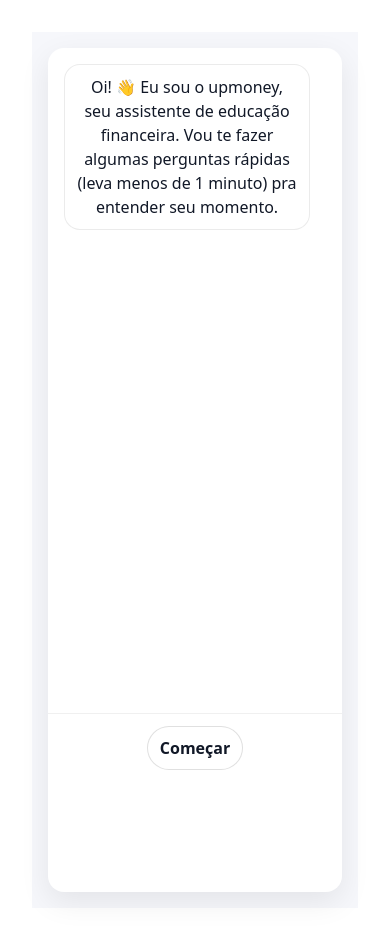
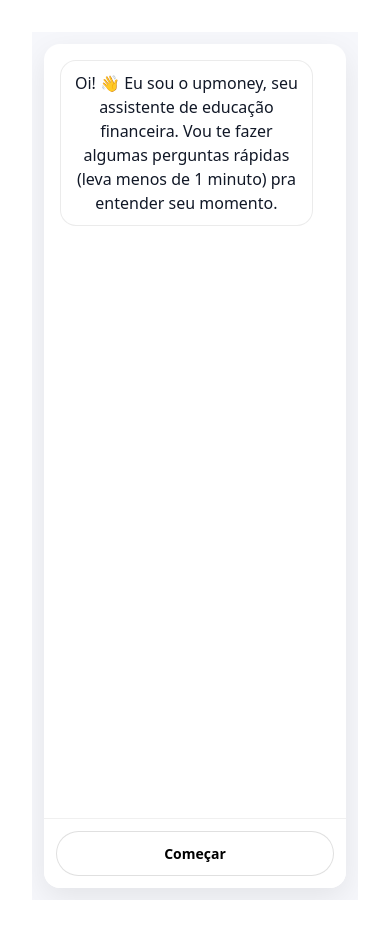
Before and after one commit to eszbrasil-create/onboarding-upmoney, a React (Vite) app: page / in a window 390 px wide. Built offline with nearby package versions, Linux system fonts and the light colour scheme.

Commit message:
fix mobile layout + sticky options

```diff
--- a/src/App.jsx
+++ b/src/App.jsx
@@ -1,13 +1,5 @@
 import { useEffect, useMemo, useRef, useState } from "react";
 import "./App.css";
-
-/**
- * ✅ Seu código como base
- * ✅ Step final com link tratado como "ação" (abrir Calendly)
- * ✅ Não grava o link como resposta do usuário
- */
-
-const CALENDLY_URL = "https://calendly.com/upmoney/meu-primeiro-dividendo";
 
 const FLOW = [
   {
@@ -78,13 +70,7 @@
   {
     id: "monthly",
     bot: "E por mês, quanto você consegue investir (aprox.)?",
-    options: [
-      "R$ 0 por enquanto",
-      "Até R$ 100",
-      "R$ 100 – R$ 300",
-      "R$ 300 – R$ 800",
-      "Acima de R$ 800",
-    ],
+    options: ["R$ 0 por enquanto", "Até R$ 100", "R$ 100 – R$ 300", "R$ 300 – R$ 800", "Acima de R$ 800"],
   },
   {
     id: "time",
@@ -136,12 +122,10 @@
     bot: "E você prefere aprender como?",
     options: ["Passo a passo bem simples", "Resumo rápido + ação prática", "Explicação completa", "Um pouco de tudo"],
   },
-
-  // ✅ Step final: opção "Agendar agora" (ação) + Recomeçar
   {
     id: "done",
-    bot: "Perfeito ✅ Já entendi seu perfil.\nAgora clique no botão abaixo para agendar seu primeiro acompanhamento:",
-    options: ["📅 Agendar agora", "Recomeçar"],
+    bot: "Perfeito ✅ Já entendi seu perfil. Agora voce pode clicar no link abaixo e agendar seu primeiro acompnhamento.",
+    options: ["https://calendly.com/upmoney/meu-primeiro-dividendo", "Recomeçar"],
   },
 ];
 
@@ -160,6 +144,7 @@
     if (didInit.current) return;
     didInit.current = true;
     pushBot(FLOW[0].bot);
+    // eslint-disable-next-line react-hooks/exhaustive-deps
   }, []);
 
   useEffect(() => {
@@ -188,18 +173,14 @@
   }
 
   function handleOptionClick(opt) {
-    // ✅ ação: abrir Calendly
-    if (opt === "📅 Agendar agora") {
-      // não grava como resposta, não avança step
-      window.open(CALENDLY_URL, "_blank", "noopener,noreferrer");
-      // opcional: mostrar mensagem no chat confirmando
-      pushUser("Quero agendar agora");
-      pushBot("Perfeito! ✅ Abri o link de agendamento pra você. Assim que escolher o horário, me avise no WhatsApp.");
+    if (opt === "Recomeçar") {
+      resetFlow();
       return;
     }
 
-    if (opt === "Recomeçar") {
-      resetFlow();
+    // se for link, abre em nova aba e não segue o fluxo
+    if (typeof opt === "string" && opt.startsWith("http")) {
+      window.open(opt, "_blank", "noopener,noreferrer");
       return;
     }
 
@@ -212,18 +193,10 @@
     let next = step + 1;
 
     // regras de pulo (mantidas)
-    if (
-      FLOW[next]?.id === "blocker" &&
-      answers?.alreadyInvest &&
-      answers?.alreadyInvest !== "Não, ainda não"
-    ) {
+    if (FLOW[next]?.id === "blocker" && answers?.alreadyInvest && answers?.alreadyInvest !== "Não, ainda não") {
       next += 1;
     }
-
-    if (
-      FLOW[next]?.id === "whereInvest" &&
-      answers?.alreadyInvest === "Não, ainda não"
-    ) {
+    if (FLOW[next]?.id === "whereInvest" && answers?.alreadyInvest === "Não, ainda não") {
       next += 1;
     }
 
@@ -240,11 +213,13 @@
   return (
     <div
       style={{
-        minHeight: "100vh",
+        minHeight: "100dvh", // ✅ melhor no iOS
         background: "#f6f7fb",
         display: "flex",
         justifyContent: "center",
-        padding: 16,
+        padding: 12,
+        boxSizing: "border-box",
+        overflowX: "hidden", // ✅ evita scroll lateral
       }}
     >
       <div
@@ -257,15 +232,19 @@
           boxShadow: "0 10px 30px rgba(0,0,0,0.08)",
           display: "flex",
           flexDirection: "column",
+          minHeight: "100dvh", // ✅ o card ocupa a tela no mobile
+          boxSizing: "border-box",
         }}
       >
-        {/* CHAT */}
+        {/* CHAT (flex 1) */}
         <div
           ref={chatRef}
           style={{
             padding: 16,
-            height: "75vh",
+            flex: 1, // ✅ em vez de 75vh
             overflowY: "auto",
+            WebkitOverflowScrolling: "touch",
+            boxSizing: "border-box",
           }}
         >
           {messages.map((m, i) => (
@@ -287,25 +266,42 @@
                   border: m.from === "user" ? "1px solid rgba(37,99,235,0.25)" : "1px solid rgba(0,0,0,0.08)",
                 }}
               >
-                {String(m.text).split("\n").map((line, idx) => (
-                  <div key={idx}>{line}</div>
-                ))}
+                {m.text}
               </div>
             </div>
           ))}
-          {typing && <div style={{ color: "#6b7280", padding: "6px 2px" }}>digitando•••</div>}
+
+          {typing && (
+            <div style={{ display: "flex", justifyContent: "flex-start" }}>
+              <div
+                style={{
+                  padding: "10px 12px",
+                  borderRadius: 16,
+                  background: "white",
+                  border: "1px solid rgba(0,0,0,0.08)",
+                  color: "#6b7280",
+                }}
+              >
+                digitando•••
+              </div>
+            </div>
+          )}
         </div>
 
+        {/* OPTIONS (✅ sticky embaixo, sem encobrir) */}
         {showOptions && (
           <div
             style={{
+              position: "sticky",
+              bottom: 0,
+              background: "#fff",
+              borderTop: "1px solid rgba(0,0,0,0.06)",
               padding: 12,
-              display: "flex",
-              flexWrap: "wrap",
+              paddingBottom: "calc(12px + env(safe-area-inset-bottom))", // ✅ iPhone
+              display: "grid",
+              gridTemplateColumns: "1fr", // ✅ uma coluna no mobile (sem overflow)
               gap: 10,
-              justifyContent: "center",
-              borderTop: "1px solid rgba(0,0,0,0.06)",
-              background: "#fff",
+              boxSizing: "border-box",
             }}
           >
             {currentStep.options.map((opt) => (
@@ -313,13 +309,14 @@
                 key={opt}
                 onClick={() => handleOptionClick(opt)}
                 style={{
-                  padding: "10px 12px",
+                  width: "100%",
+                  padding: "12px 14px",
                   borderRadius: 999,
                   border: "1px solid rgba(0,0,0,0.12)",
-                  background: opt === "📅 Agendar agora" ? "#2563eb" : "white",
-                  color: opt === "📅 Agendar agora" ? "white" : "#111827",
+                  background: "white",
                   cursor: "pointer",
-                  fontWeight: 600,
+                  fontWeight: 700,
+                  fontSize: 14,
                 }}
               >
                 {opt}
```
